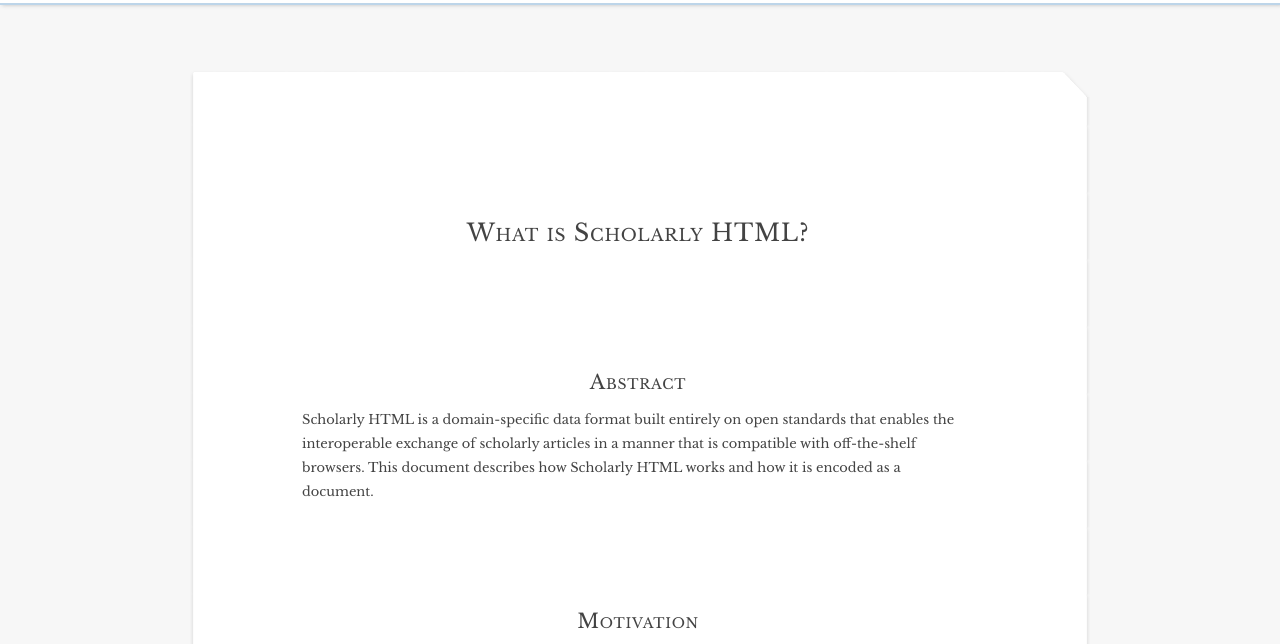
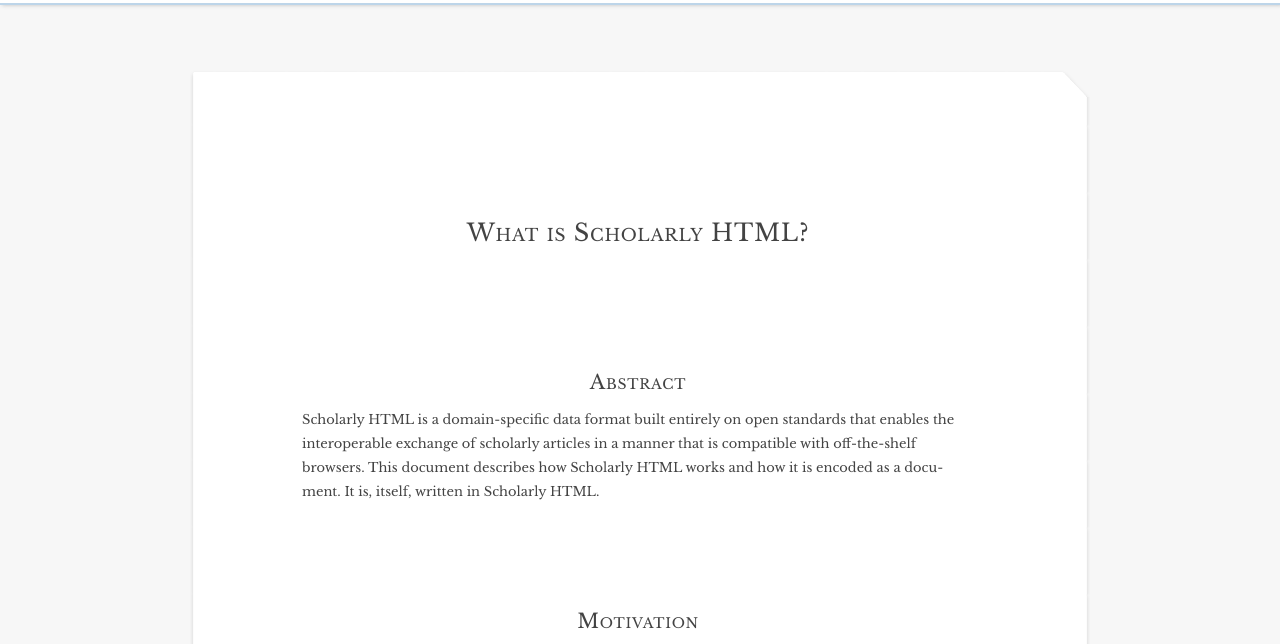
Before and after one commit to scienceai/scholarly.vernacular.io, a plain HTML site: page index.html in a window 1280 px wide. Shown: the part 84-728 px from the top of the page. Drawn offline with nearby package versions, Linux system fonts and the light colour scheme.

Commit message:
bootstrap, notes

```diff
--- a/index.html
+++ b/index.html
@@ -14,13 +14,19 @@
     </header>
     <article id="what" typeof="schema:ScholarlyArticle">
       <h1>What is Scholarly HTML?</h1>
+      <!--
+        XXX
+          - favicon
+          - script that adds sectionals
+          - highlight on targets for citations
+      -->
       <section typeof="sa:Abstract" id="abstract">
         <h2>Abstract</h2>
         <p>
           Scholarly HTML is a domain-specific data format built entirely on open standards that
           enables the interoperable exchange of scholarly articles in a manner that is compatible
           with off-the-shelf browsers. This document describes how Scholarly HTML works and how it
-          is encoded as a document.
+          is encoded as a document. It is, itself, written in Scholarly HTML.
         </p>
       </section>
       <section typeof="sa:MaterialsAndMethods" id="motivation">
@@ -422,13 +428,6 @@
         </dl>
       </section>
     </article>
-    <!--
-      XXX
-        - favicon
-        - script that adds sectionals
-        - highlight on targets for citations
-        - mention this article used Scholarly HTML (in abstract)
-    -->
     <footer>
       <p>
         <a href="http://creativecommons.org/licenses/by/4.0/">CC-BY</a>
```
